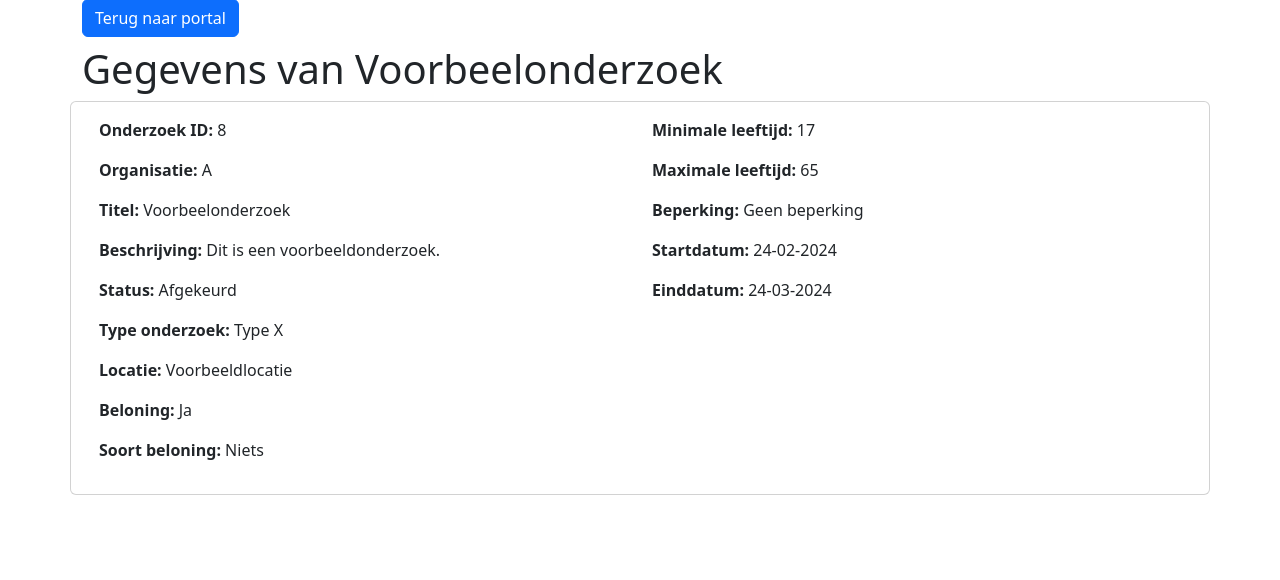
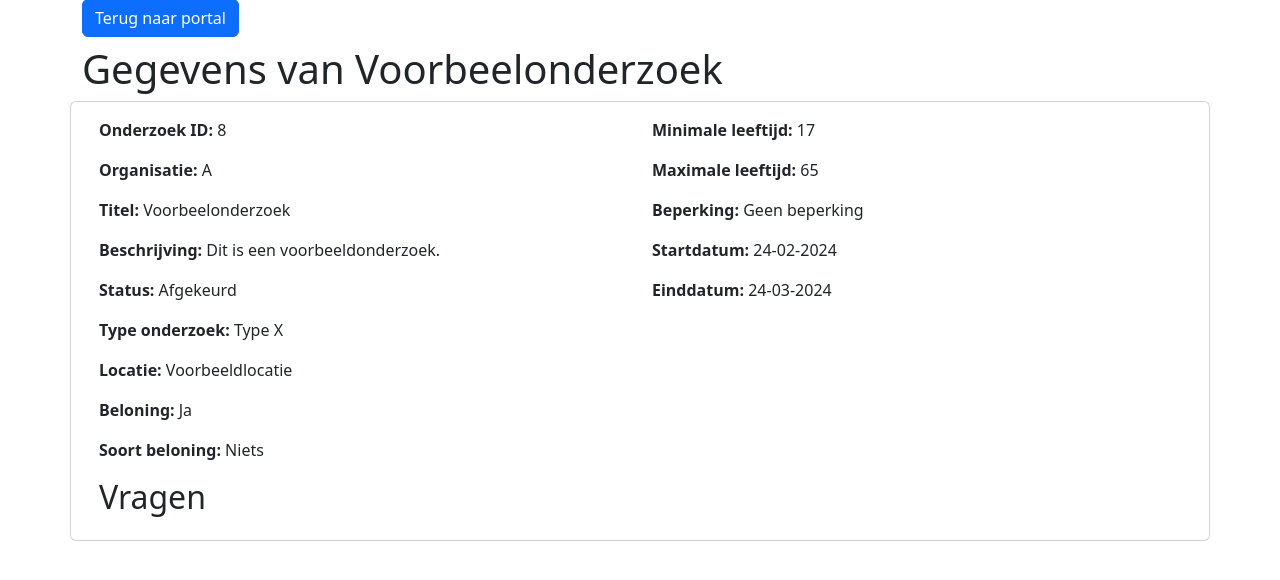
Before and after one commit to Sem-1076101/Cyber-Security, a Django app: page /medewerkers/onderzoek/8/ in a window 1280 px wide. Shown: the part 98-678 px from the top of the page. Run offline with Django 5.2, Linux system fonts and the light colour scheme; data comes from the database, SQL or seed files in the repository.

Commit message:
Changed research template with questions row

```diff
--- a/accessibility_hub/administrators/templates/research.html
+++ b/accessibility_hub/administrators/templates/research.html
@@ -39,6 +39,14 @@
                                     <p><b>Einddatum:</b> {{ onderzoek.einddatum|date:"d-m-Y" }}</p>
                                 </div>
                             </div>
+                            <div class="row">
+                                <div class="col-12">
+                                    <h2>Vragen</h2>
+                                    {% for vraag in vragen %}
+                                        <p><b>Vraag:</b> {{ vraag.vraagtitel }}</p>
+                                    {% endfor %}
+                                </div>
+                            </div>
                         </div>
                     </div>
                     {% if onderzoek.status == 'Nieuw' %}
```
